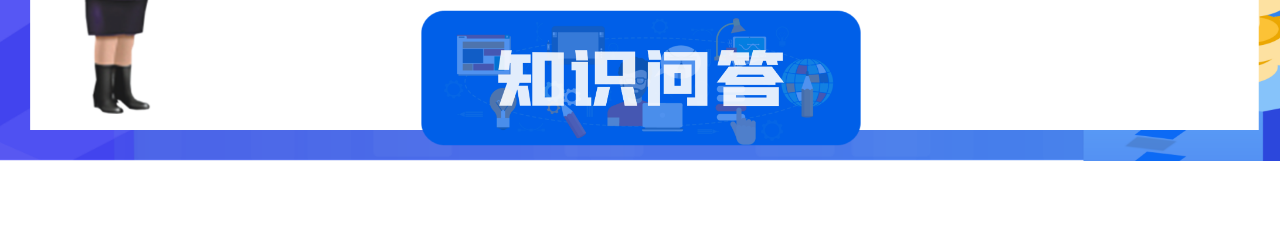
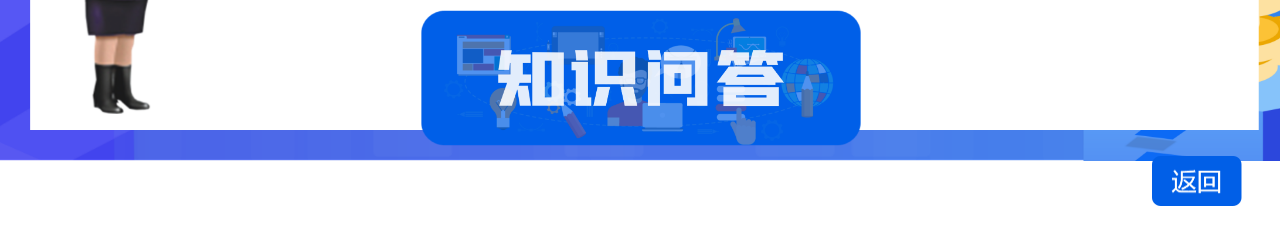
Before and after one commit to 110Qbeik/fanzhapian1, a plain HTML site: page index1.html in a window 1280 px wide. Shown: the part 564-800 px from the top of the page. Drawn offline with Linux system fonts and the light colour scheme.

Commit message:
Update index1.html

```diff
--- a/index1.html
+++ b/index1.html
@@ -22,6 +22,13 @@
 		text-align: center;
 		margin-top: 0px;
              }
+	.fanhui{
+			position:absolute;
+			width: 90px;
+			height: 50px;
+			top:90%;
+			left:90%;
+		}
       a:hover img{
 	          opacity:0.5;
 	        }
@@ -37,5 +44,6 @@
 
     <div class="image1">
     	<a href="index.html "><img src="res/zhishichuang.png" width="459" height="144"/></a></div>
+	<a href="index.html"><img class="fanhui" src="res/fanhui.png"/></a>
 	</body>
 </html>
```
